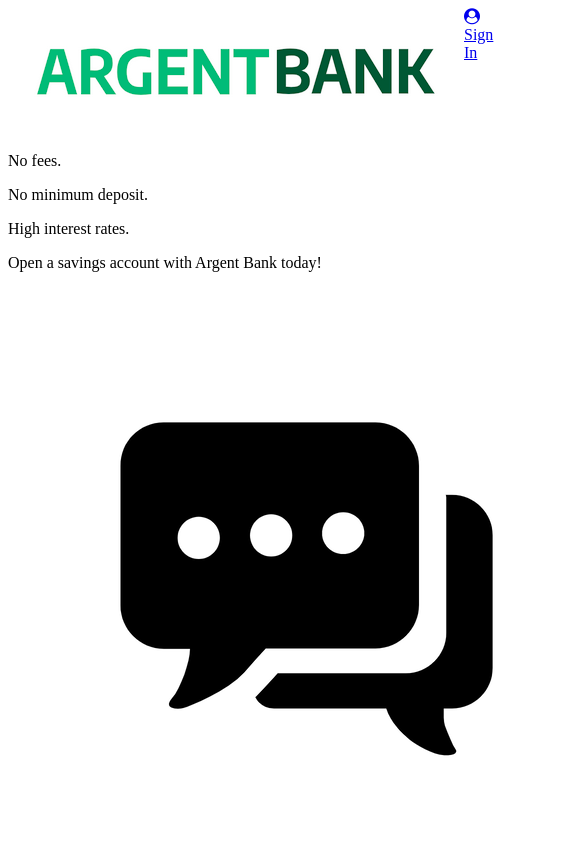
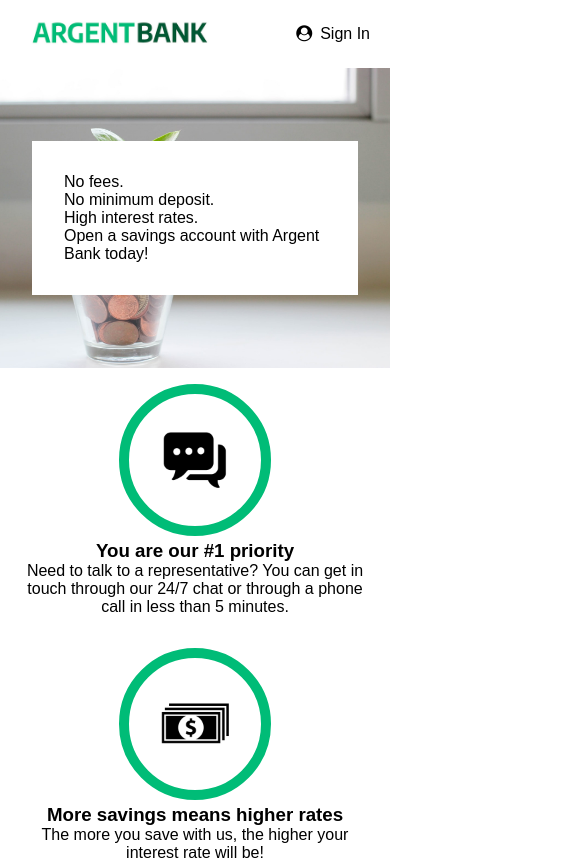
Before and after one commit to Flow2510/ArgentBank, a React (Vite) app: page / in a window 390 px wide. Shown: the top 860 px of the page, 585 px wide, since content can reach past the window. Built offline with nearby package versions, Linux system fonts and the light colour scheme.

Commit message:
construction home mobile OK

```diff
--- a/src/App.css
+++ b/src/App.css
@@ -0,0 +1,8 @@
+*{
+    margin: 0;
+    box-sizing: border-box;
+}
+
+html{
+    font-family: sans-serif;
+}
--- a/src/components/card/card.scss
+++ b/src/components/card/card.scss
@@ -0,0 +1,11 @@
+.features__item{
+    padding: 1rem;
+
+    &-icon{
+        width: 152px;
+        aspect-ratio: 1;
+        border-radius: 9999px;
+        border: 10px solid #00bc77;
+        padding: 1rem;
+    }
+}
--- a/src/components/footer/footer.scss
+++ b/src/components/footer/footer.scss
@@ -0,0 +1,5 @@
+.footer{
+    text-align: center;
+    padding: 2rem 0 1rem;
+    border-top: 2px solid rgb(199, 199, 199);
+}
--- a/src/components/header/header.jsx
+++ b/src/components/header/header.jsx
@@ -5,16 +5,16 @@ export default function Header() {
     return(
         <header className='header'>
             <nav className="header__nav">
-                <a className="main-nav-logo" href="./index.html">
+                <a className="header__nav-link" href="./index.html">
                     <img
-                    className="main-nav-logo-image"
-                    src={logo}
-                    alt="Argent Bank Logo"
+                        className="header__nav-logo"
+                        src={logo}
+                        alt="Argent Bank Logo"
                     />
                     <h1 className="sr-only">Argent Bank</h1>
                 </a>
                 <div>
-                    <a className="main-nav-item" href="./sign-in.html"><i className="fa fa-user-circle"></i>Sign In</a>
+                    <a className="header__nav-link" href="./sign-in.html"><i className="fa fa-user-circle"></i>Sign In</a>
                 </div>
                 </nav>
         </header>
--- a/src/components/header/header.scss
+++ b/src/components/header/header.scss
@@ -1,6 +1,22 @@
 .header{
+    padding: 5px 20px;
+
     &__nav{
         display: flex;
         justify-content: space-between;
+        align-items: center;
+
+        &-logo{
+            max-width: 200px;
+        }
+
+        &-link{
+            color: inherit;
+            text-decoration: none;
+
+            i{
+                padding: 0 0.5rem;
+            }
+        }
     }
 }
--- a/src/pages/home.jsx
+++ b/src/pages/home.jsx
@@ -1,13 +1,16 @@
 import iconChat from '../assets/images/icon-chat.png';
 import iconMoney from '../assets/images/icon-money.png';
 import iconSecurity from '../assets/images/icon-security.png';
+import heroBackground from '../assets/images/bank-tree.jpeg';
 import Card from '../components/card/card';
+import './home.scss'
 
 export default function Home(){
 
     return(
         <main>
             <div className="hero">
+                <img src={heroBackground} alt="" className='hero__background'/>
                 <section className="hero__content">
                     <h2 className="sr-only">Promoted Content</h2>
                     <p className="hero__subtitle">No fees.</p>
--- /dev/null
+++ b/src/pages/home.scss
@@ -0,0 +1,27 @@
+.hero{
+    width: 100%;
+    display: flex;
+    justify-content: center;
+    position: relative;
+    height: 300px;
+    align-items: center;
+
+    &__background{
+        width: 100%;
+        position: absolute;
+        z-index: -10;
+        height: 100%;
+        object-fit: cover;
+    }
+
+    &__content{
+        background-color: white;
+        height: fit-content;
+        padding: 2rem;
+        margin: 2rem;
+    }
+}
+
+.features{
+    text-align: center;
+}
```
